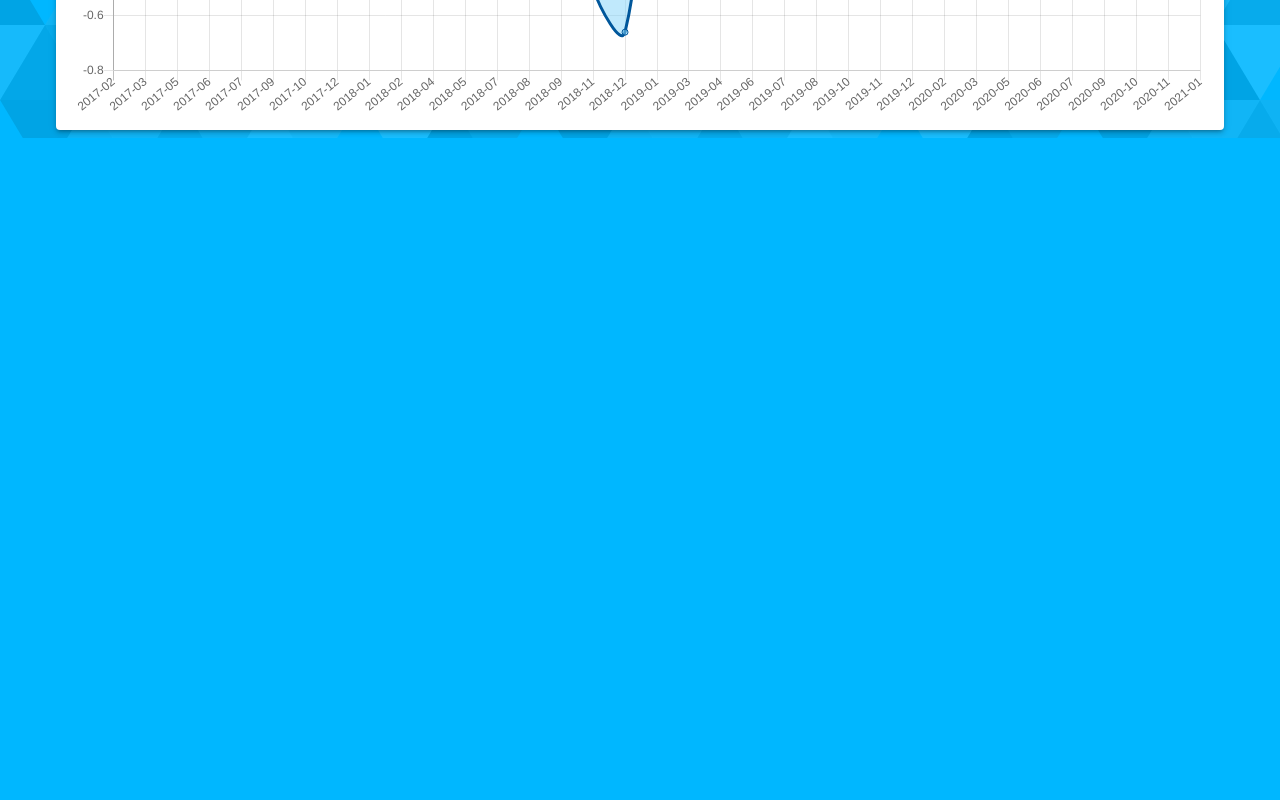
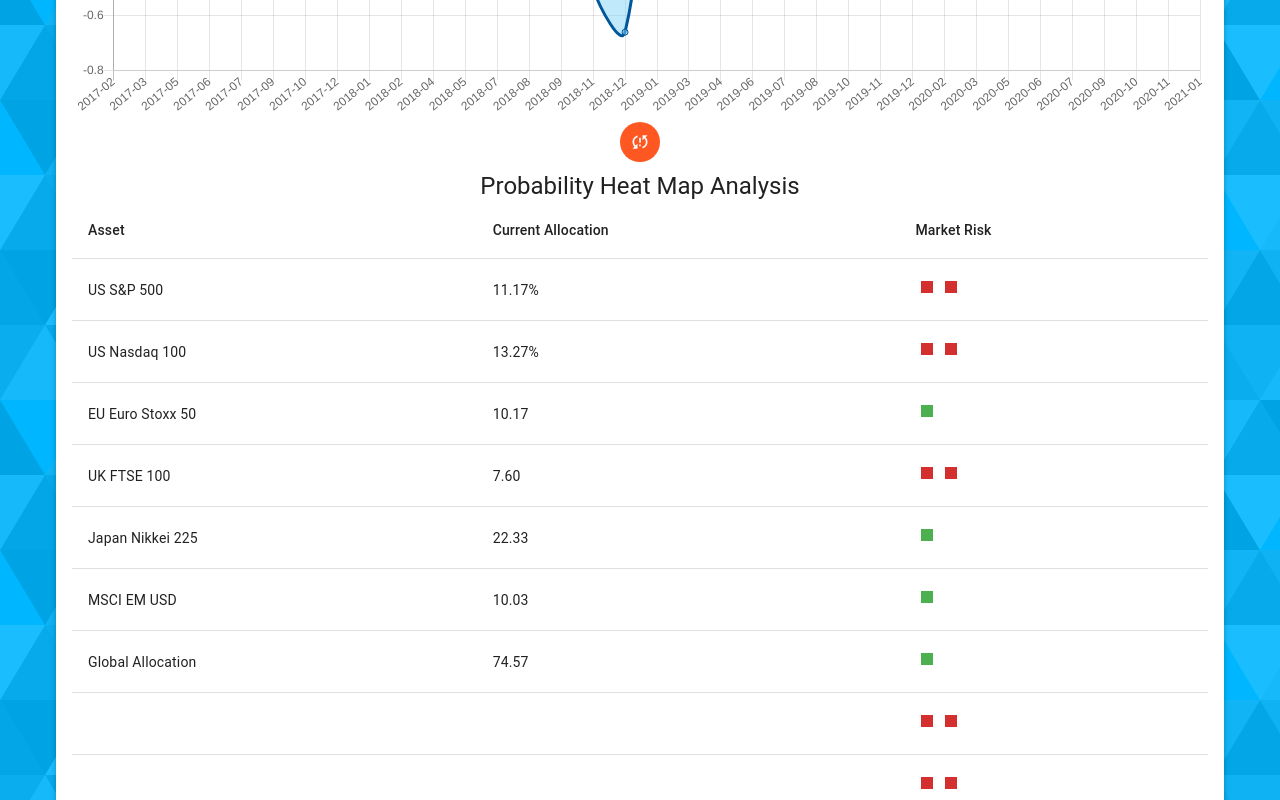
Before and after one commit to patrick0507Joyce/clientzone-ai-for-alpha, a React (Create React App) app: page /allocation in a window 1280 px wide. Shown: the part 800-1600 px from the top of the page. Before the commit the page ends 938 px from the top, so only its background shows below. Built offline with nearby package versions, Linux system fonts and the light colour scheme.

Commit message:
Probability heat map

```diff
--- a/src/components/Allocation/Allocation.js
+++ b/src/components/Allocation/Allocation.js
@@ -10,10 +10,17 @@
   Grid,
 } from "@material-ui/core";
 import { IoBarChartSharp } from "react-icons/io5";
+import { MdSyncProblem } from 'react-icons/md';
+import StopIcon from '@material-ui/icons/Stop';
 import allocationResultData from "../../data/total_allocation.json";
 import allocationWeightData from "../../data/strategies_weight.json";
 import { Line } from "react-chartjs-2";
 import moment from "moment";
+import { Table, TableHead, TableRow, TableBody } from "@material-ui/core";
+import ProbabilityHeatMap from '../../data/probabilities2.json'
+import { TableCell } from "@material-ui/core";
+import { green, red } from '@material-ui/core/colors';
+
 
 const Allocation = () => {
   const classes = usestyles();
@@ -220,6 +227,45 @@
             },
           }}
         />
+        <Avatar className={classes.avatar}>
+          <MdSyncProblem />
+        </Avatar>
+        <Typography variant="h5">Probability Heat Map Analysis</Typography>
+        <Table className={classes.table}>
+            <TableHead>
+              <TableRow>
+                <TableCell>
+                  Asset
+                </TableCell>
+                <TableCell>
+                  Current Allocation
+                </TableCell>
+                <TableCell>
+                  Market Risk
+                </TableCell>
+              </TableRow>
+            </TableHead>
+            <TableBody>
+              {ProbabilityHeatMap.map((data, index) => (
+                <TableRow key={index}>
+                  <TableCell>{data.Asset}</TableCell>
+                  <TableCell>{data.Current_Allocation}</TableCell>
+                  <TableCell>
+                  {
+                    (Number(data.Current_Allocation) > 10 ?
+                    <StopIcon style={{ color: green[500] }}></StopIcon> :
+                    <div>
+                      <StopIcon style={{ color: red[700] }}></StopIcon>
+                      <StopIcon style={{ color: red[700] }}></StopIcon>
+                    </div>
+                    )
+                  }
+                  </TableCell>
+                </TableRow>
+              ))}
+            </TableBody>
+
+        </Table>
       </Paper>
     </Container>
   );
--- a/src/components/Allocation/styles.js
+++ b/src/components/Allocation/styles.js
@@ -28,4 +28,13 @@
     justifyContent: 'space-between',
     width: '30rem',
   },
+  table: {
+    minWidth: 650,
+  },
+  upCube: {
+    color: 'green[500]',
+  },
+  downCube: {
+    color: 'red[700]',
+  }
 }));
--- a/src/data/probabilities2.json
+++ b/src/data/probabilities2.json
@@ -1,105 +1,105 @@
 [
   {
     "Asset": "US S&P 500",
-    "Current Allocation": "11.17%",
+    "Current_Allocation": "11.17%",
     "Market Risk": "",
     "": "",
     "\r": "\r"
   },
   {
     "Asset": "US Nasdaq 100",
-    "Current Allocation": "13.27%",
+    "Current_Allocation": "13.27%",
     "Market Risk": "",
     "": "",
     "\r": "\r"
   },
   {
     "Asset": "EU Euro Stoxx 50",
-    "Current Allocation": "10.17%",
+    "Current_Allocation": "10.17",
     "Market Risk": "",
     "": "",
     "\r": "\r"
   },
   {
     "Asset": "UK FTSE 100",
-    "Current Allocation": "7.60%",
+    "Current_Allocation": "7.60",
     "Market Risk": "",
     "": "",
     "\r": "\r"
   },
   {
     "Asset": "Japan Nikkei 225",
-    "Current Allocation": "22.33%",
+    "Current_Allocation": "22.33",
     "Market Risk": "",
     "": "",
     "\r": "\r"
   },
   {
     "Asset": "MSCI EM USD",
-    "Current Allocation": "10.03%",
+    "Current_Allocation": "10.03",
     "Market Risk": "",
     "": "",
     "\r": "\r"
   },
   {
     "Asset": "Global Allocation",
-    "Current Allocation": "74.57%",
+    "Current_Allocation": "74.57",
     "Market Risk": "",
     "": "",
     "\r": "\r"
   },
   {
     "Asset": "",
-    "Current Allocation": "",
+    "Current_Allocation": "",
     "Market Risk": "",
     "": "",
     "\r": "\r"
   },
   {
     "Asset": "",
-    "Current Allocation": "",
+    "Current_Allocation": "",
     "Market Risk": "",
     "": "",
     "\r": "\r"
   },
   {
     "Asset": "",
-    "Current Allocation": "",
+    "Current_Allocation": "",
     "Market Risk": "",
     "": "",
     "\r": "\r"
   },
   {
     "Asset": "",
-    "Current Allocation": "",
+    "Current_Allocation": "",
     "Market Risk": "",
     "": "",
     "\r": "Bull Market\r"
   },
   {
     "Asset": "",
-    "Current Allocation": "",
+    "Current_Allocation": "",
     "Market Risk": "",
     "": "",
     "\r": "\r"
   },
   {
     "Asset": "",
-    "Current Allocation": "",
+    "Current_Allocation": "",
     "Market Risk": "",
     "": "",
     "\r": "Neutral Market\r"
   },
   {
     "Asset": "",
-    "Current Allocation": "",
+    "Current_Allocation": "",
     "Market Risk": "",
     "": "",
     "\r": "\r"
   },
   {
     "Asset": "",
-    "Current Allocation": "",
+    "Current_Allocation": "",
     "Market Risk": "",
     "": "",
     "\r": "Bear Market\r\n"
```
Also changed, not shown: src/data/probabilities3.csv (added).
